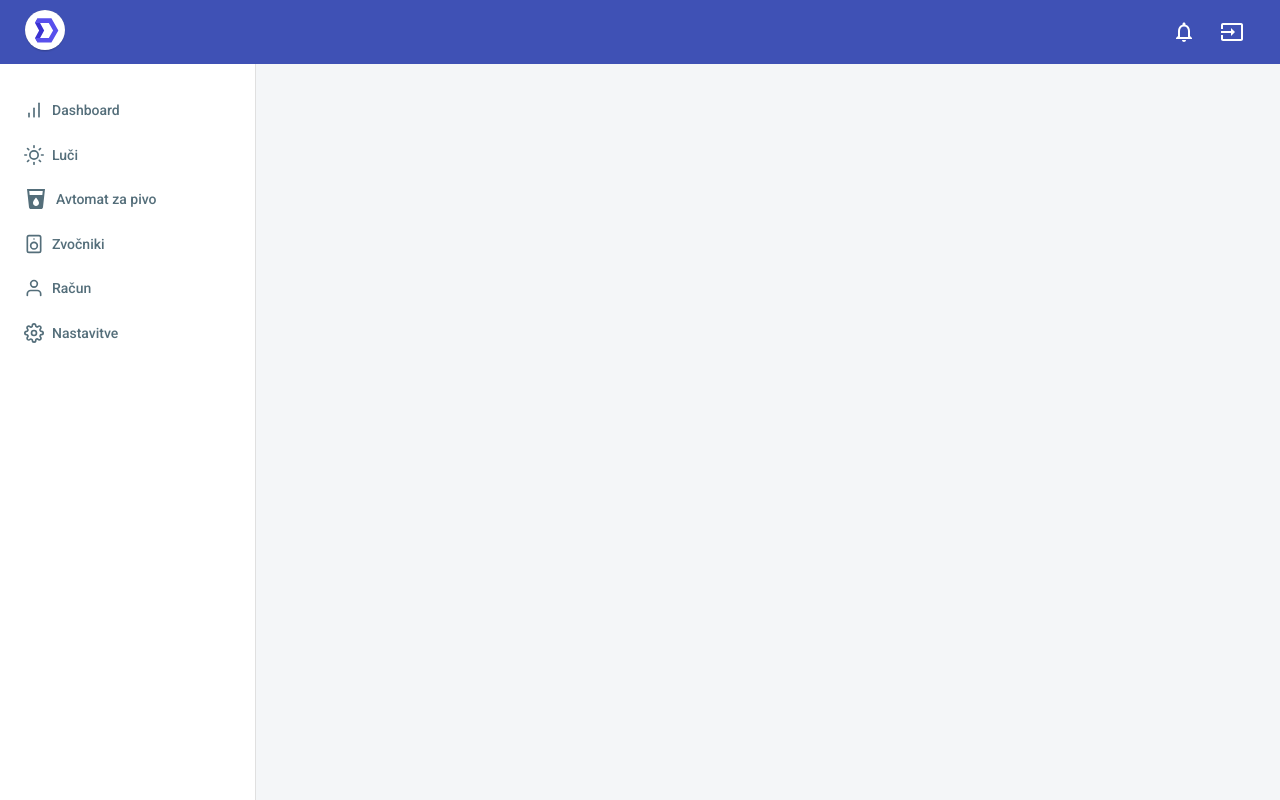
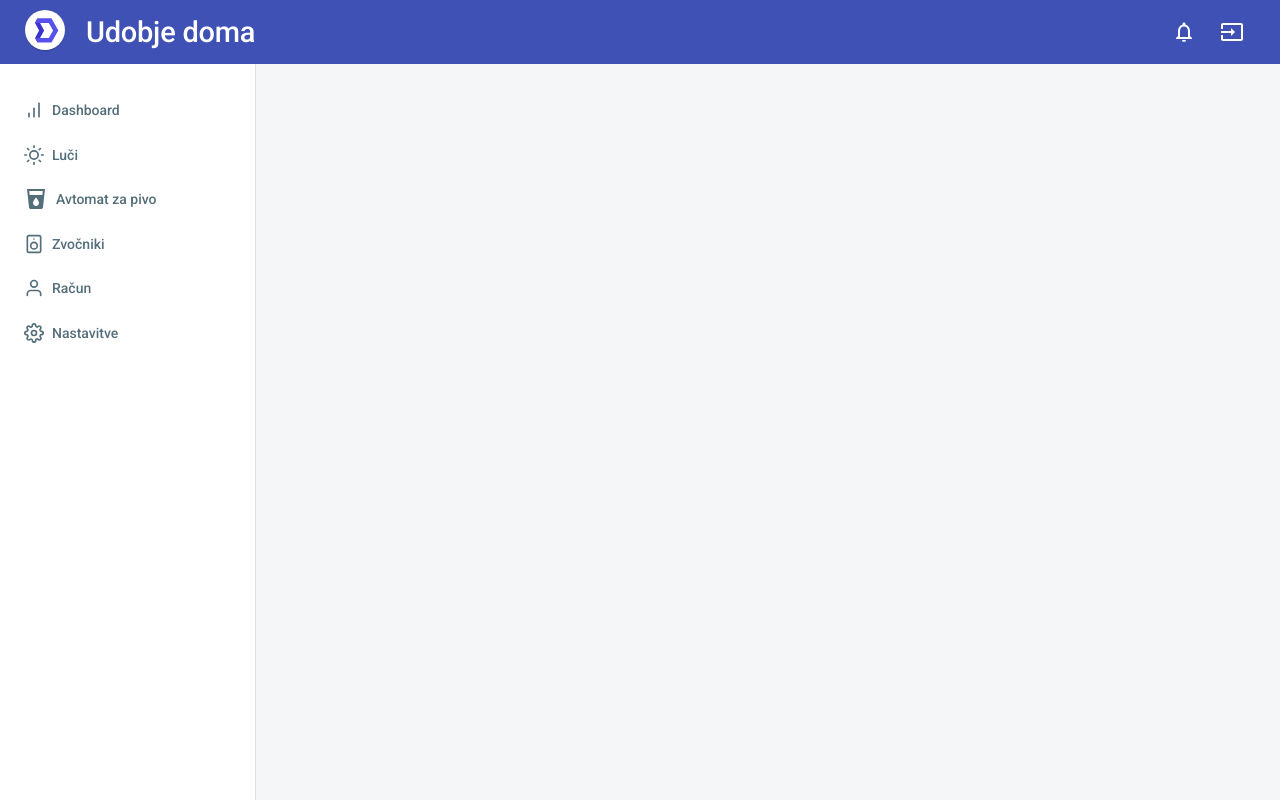
Before and after one commit to CetinaLuka/udobjedoma, a React (Create React App) app in the folder frontend/: page /app in a window 1280 px wide. Built offline with nearby package versions, Linux system fonts and the light colour scheme.

Commit message:
feat: added page title

```diff
--- a/frontend/src/layouts/DashboardLayout/TopBar.js
+++ b/frontend/src/layouts/DashboardLayout/TopBar.js
@@ -8,6 +8,7 @@ import {
   Box,
   Hidden,
   IconButton,
+  Typography,
   Toolbar,
   makeStyles
 } from '@material-ui/core';
@@ -42,6 +43,14 @@ const TopBar = ({
         <RouterLink to="/">
           <Logo />
         </RouterLink>
+        <Typography
+          color="#FFFFFF"
+          display="inline"
+          variant="h2"
+          style={{marginLeft: "20px"}}
+        >
+          Udobje doma
+        </Typography>
         <Box flexGrow={1} />
         <Hidden mdDown>
           <RouterLink to="obvestila">
```
